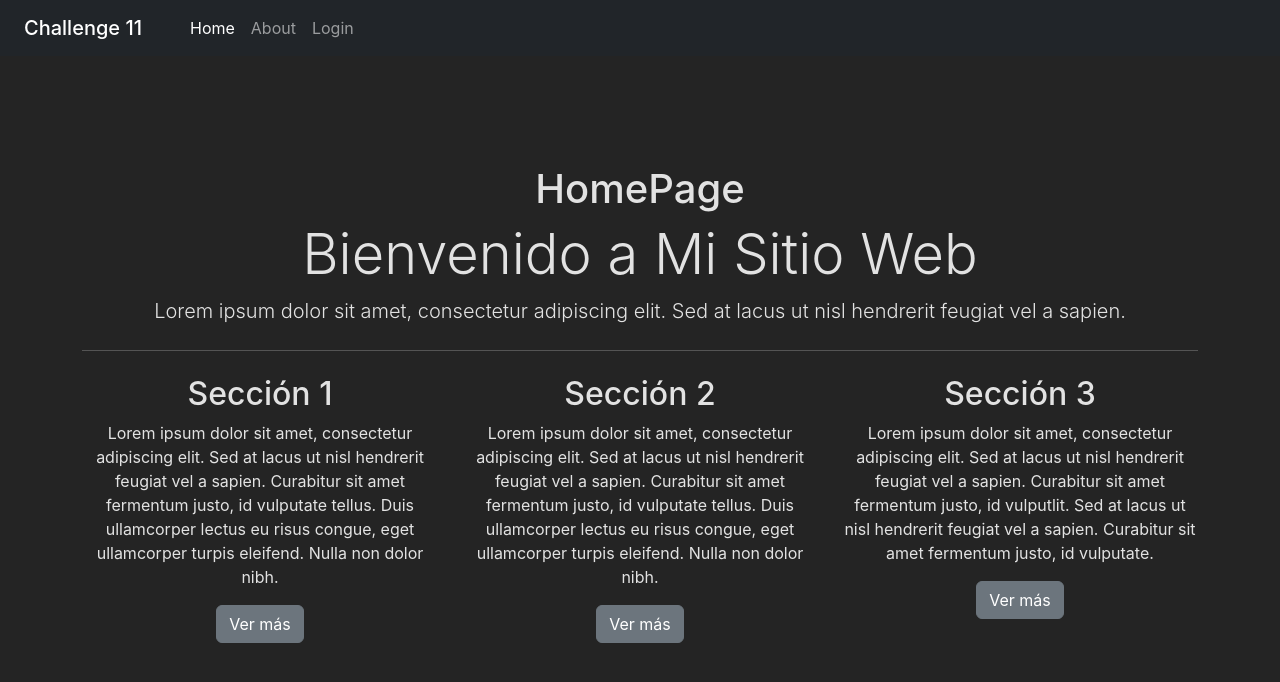
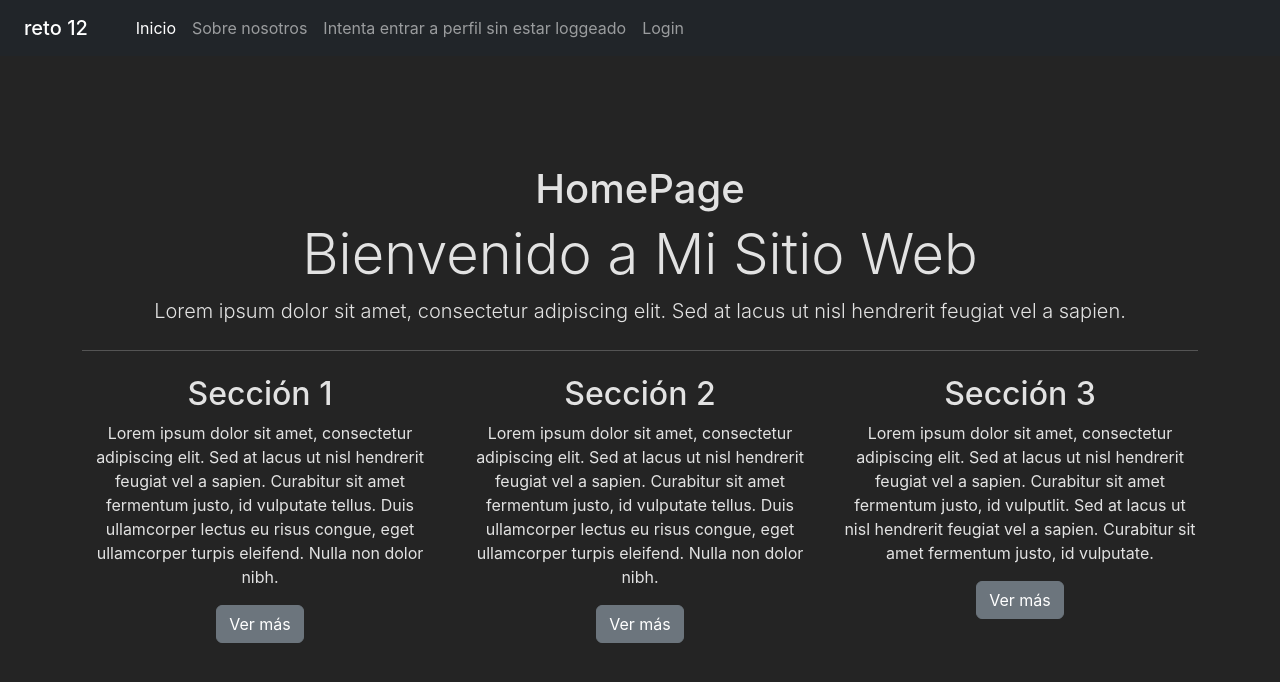
Before and after one commit to zarrok2112/Homework, a React (Vite) app: page / in a window 1280 px wide. Shown: the top 682 px of the page. Built offline with nearby package versions, Linux system fonts and the light colour scheme.

Commit message:
Challenge-12

```diff
--- a/src/components/components/NavComponent.jsx
+++ b/src/components/components/NavComponent.jsx
@@ -1,41 +1,70 @@
-import { NavLink, Link } from 'react-router-dom';
+import { NavLink, Link, useNavigate } from 'react-router-dom';
+import { useContext } from 'react';
+import { UserContext } from '../../context/UserContext';
 
 export const NavComponent = () => {
+
+	const navigate = useNavigate();
+
+	const { user, logged, setLogged, setUser } = useContext(UserContext);
+	const onLogout = () => {
+		setUser({});
+		setLogged(false);
+		navigate('/');
+	};
 
 	return (
 		<>
 			<div className='mb-4'>
-				<nav className="navbar navbar-expand-sm navbar-dark bg-dark fixed-top">
-
+				<nav className='navbar navbar-expand-sm navbar-dark bg-dark fixed-top'>
 					<Link
-                className="navbar-brand px-4"
-                to="/"
-            >
-                Challenge 11
+						className='navbar-brand px-4'
+						to='/'>
+						reto 12
 					</Link>
 
-            <div className="navbar-collapse">
-                <div className="navbar-nav">
-
+					<div className='navbar-collapse'>
+						<div className='navbar-nav'>
 							<NavLink
-                        className="nav-item nav-link"
-                        to="/"
-                    >
-                        Home
+								className='nav-item nav-link'
+								to='/'>
+								Inicio
 							</NavLink>
 
 							<NavLink
-                        className="nav-item nav-link"
-                        to="/about"
-                    >
-                        About
+								className='nav-item nav-link'
+								to='/about'>
+								Sobre nosotros
+							</NavLink>
+							{logged ? (
+								<>
+
+									<NavLink
+										className='nav-item nav-link'
+										to='/todo/3'>
+										Pendientes
+									</NavLink>
+									<span
+										className='navbar-item nav-link'
+										type='button'
+										onClick={onLogout}>
+										Logout
+									</span>
+								</>
+							) : (
+								<>
+									<NavLink
+										className='nav-item nav-link'
+										to='/profile/3'>
+										Intenta entrar a perfil sin estar loggeado
 									</NavLink>
 									<NavLink
-                        className="nav-item nav-link"
-                        to="/login"
-                    >
+										className='nav-item nav-link ml-auto'
+										to='/login'>
 										Login
 									</NavLink>
+								</>
+							)}
 						</div>
 					</div>
 				</nav>
```
Lines whose indentation alone changed are shown as unchanged.
